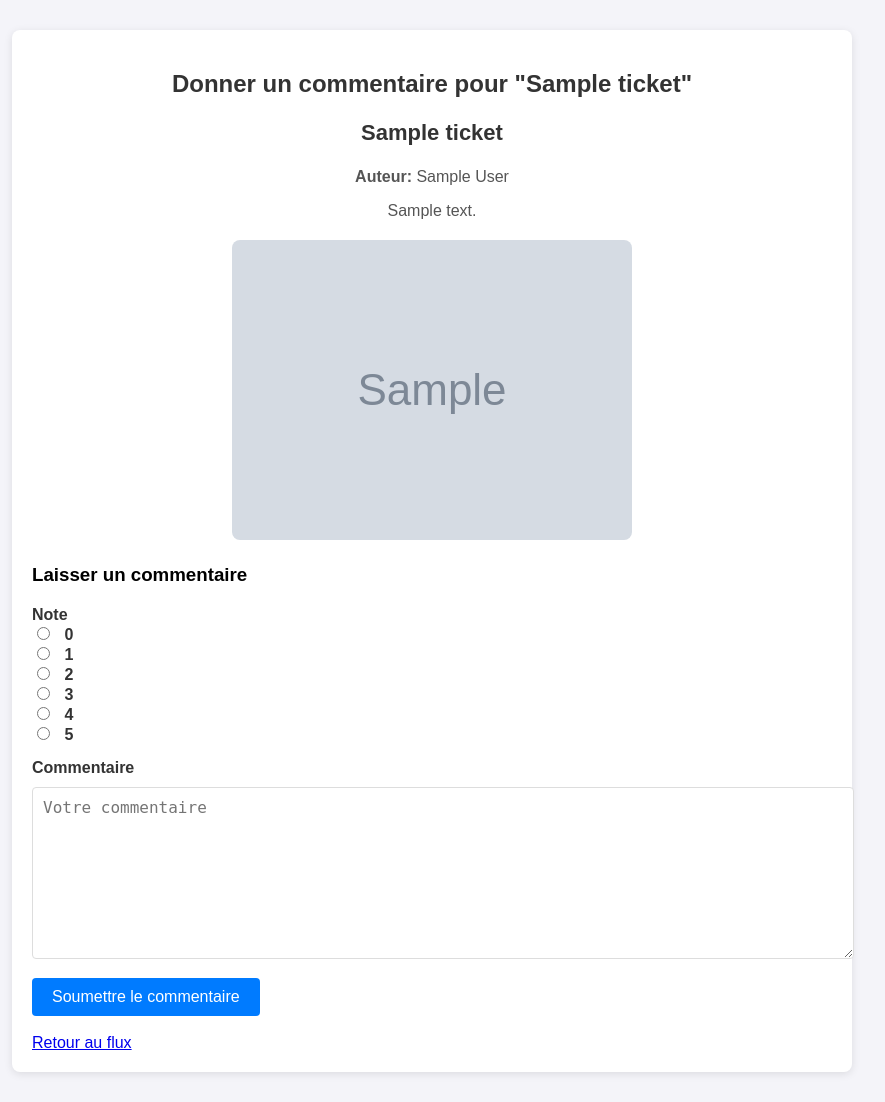
After one commit to Razvan-drb/Project_08_OC, a Django app: page /ticket/1/feedback/ in a window 1280 px wide. The commit adds this page. Shown: the whole page, without its empty margins (208-1093 px from the left). Run offline with Django 5.2, Linux system fonts and the light colour scheme; a user stored in the database is signed in; tables that the repository leaves empty hold one stand-in row (values such as "Sample post"); grey boxes marked "Sample" are stand-in pictures.

```diff
--- a/merchex/LITRevu/forms.py
+++ b/merchex/LITRevu/forms.py
@@ -2,7 +2,7 @@ from django import forms
 from django.contrib.auth.forms import AuthenticationForm
 from django.contrib.auth.models import User
 
-from .models import Inscription, Ticket, Critique
+from .models import Inscription, Ticket, Critique, TicketFeedback
 
 
 ####  INSCRIPTION FORM ####
@@ -64,3 +64,19 @@ class FollowUserForm(forms.Form):
 class LoginForm(forms.Form):
     username = forms.CharField(label="Nom d'utilisateur", max_length=150)
     password = forms.CharField(widget=forms.PasswordInput, label="Mot de passe")
+
+############ TICKET FEEDBACK #############
+class TicketFeedbackForm(forms.ModelForm):
+    class Meta:
+        model = TicketFeedback
+        fields = ['rating', 'comment']
+
+    rating = forms.ChoiceField(
+        choices=[(i, str(i)) for i in range(6)],
+        widget=forms.RadioSelect,
+        label="Note"
+    )
+    comment = forms.CharField(
+        widget=forms.Textarea(attrs={"rows": 6, "placeholder": "Votre commentaire"}),
+        label="Commentaire"
+    )
--- a/merchex/LITRevu/models.py
+++ b/merchex/LITRevu/models.py
@@ -61,3 +61,14 @@ class CritiqueFeedback(models.Model):
 
     def __str__(self):
         return f"Feedback on {self.critique.title} - Rating: {self.rating}/5"
+
+
+class TicketFeedback(models.Model):
+    ticket = models.ForeignKey(Ticket, on_delete=models.CASCADE, related_name="feedbacks")
+    rating = models.PositiveSmallIntegerField(choices=[(i, str(i)) for i in range(6)])
+    comment = models.TextField()
+    user = models.ForeignKey(User, on_delete=models.CASCADE)  # user who gave feedback
+    created_at = models.DateTimeField(auto_now_add=True)
+
+    def __str__(self):
+        return f"Feedback for {self.ticket.book_title} - Rating: {self.rating}/5"
--- /dev/null
+++ b/merchex/LITRevu/static/styles/ticket_feedback.css
@@ -0,0 +1,111 @@
+/* General Styles */
+body {
+    font-family: Arial, sans-serif;
+    margin: 0;
+    padding: 0;
+    background-color: #f4f4f9;
+}
+
+.container {
+    width: 80%;
+    max-width: 800px;
+    margin: 30px auto;
+    padding: 20px;
+    background-color: #fff;
+    border-radius: 8px;
+    box-shadow: 0 2px 8px rgba(0, 0, 0, 0.1);
+}
+
+h2 {
+    font-size: 24px;
+    margin-bottom: 20px;
+    color: #333;
+    text-align: center;
+}
+
+.ticket-details {
+    margin-bottom: 20px;
+    text-align: center;
+}
+
+.ticket-details h3 {
+    font-size: 22px;
+    color: #333;
+}
+
+.ticket-details p {
+    font-size: 16px;
+    color: #555;
+}
+
+.ticket-image {
+    margin: 20px 0;
+}
+
+.ticket-image img {
+    max-width: 100%;
+    height: auto;
+    border-radius: 8px;
+}
+
+/* Feedback Form Styles */
+form {
+    margin-top: 20px;
+}
+
+form .form-group {
+    margin-bottom: 15px;
+}
+
+form label {
+    font-size: 16px;
+    font-weight: bold;
+    color: #333;
+}
+
+form input[type="radio"] {
+    margin-right: 10px;
+}
+
+form textarea {
+    width: 100%;
+    height: 150px;
+    padding: 10px;
+    font-size: 16px;
+    border-radius: 4px;
+    border: 1px solid #ddd;
+    margin-top: 10px;
+    resize: vertical;
+}
+
+form button {
+    display: inline-block;
+    padding: 10px 20px;
+    background-color: #007bff;
+    color: #fff;
+    font-size: 16px;
+    border: none;
+    border-radius: 4px;
+    cursor: pointer;
+    transition: background-color 0.3s ease;
+}
+
+form button:hover {
+    background-color: #0056b3;
+}
+
+/* Custom Button Styles */
+.custom_button {
+    padding: 12px 20px;
+    background-color: #28a745;
+    color: white;
+    font-size: 16px;
+    border: none;
+    border-radius: 4px;
+    cursor: pointer;
+    width: 100%;
+}
+
+.custom_button:hover {
+    background-color: #218838;
+}
--- /dev/null
+++ b/merchex/LITRevu/templates/LITRevu/ticket_feedback.html
@@ -0,0 +1,54 @@
+<!DOCTYPE html>
+<html lang="en">
+<head>
+    <meta charset="UTF-8">
+    <meta name="viewport" content="width=device-width, initial-scale=1.0">
+    <title>Feedback for {{ ticket.book_title }}</title>
+    {% load static %}
+    <link rel="stylesheet" type="text/css" href="{% static 'styles/ticket_feedback.css' %}">
+</head>
+<body>
+    <div class="container">
+        <h2>Donner un commentaire pour "{{ ticket.book_title }}"</h2>
+
+        <!-- Ticket Details -->
+        <div class="ticket-details">
+            <h3>{{ ticket.book_title }}</h3>
+            <p><strong>Auteur:</strong> {{ ticket.author }}</p>
+            <p>{{ ticket.review_content }}</p>
+
+            {% if ticket.image %}
+            <div class="ticket-image">
+                <img src="{{ ticket.image.url }}" alt="Image for {{ ticket.book_title }}">
+            </div>
+            {% else %}
+            <div class="ticket-image">
+                <img src="{% static 'data/placeholder.png' %}" alt="Placeholder image">
+            </div>
+            {% endif %}
+        </div>
+
+        <!-- Feedback Form -->
+        <h3>Laisser un commentaire</h3>
+        <form method="POST">
+            {% csrf_token %}
+            <input type="hidden" name="ticket" value="{{ ticket.id }}">
+
+            <div class="form-group">
+                <label for="rating">Note</label>
+                {{ feedback_form.rating }}
+            </div>
+
+            <div class="form-group">
+                <label for="comment">Commentaire</label>
+                {{ feedback_form.comment }}
+            </div>
+
+            <button type="submit" class="btn btn-primary">Soumettre le commentaire</button>
+        </form>
+
+        <br>
+        <a href="{% url 'flux' %}" class="btn btn-secondary">Retour au flux</a>
+    </div>
+</body>
+</html>
--- a/merchex/LITRevu/views.py
+++ b/merchex/LITRevu/views.py
@@ -8,7 +8,8 @@ from django.shortcuts import render, redirect, get_object_or_404
 from django.urls import reverse
 
 from LITRevu.models import Ticket, Follow, CritiqueFeedback, Critique
-from .forms import InscriptionForm, TicketForm, FollowUserForm, LoginForm, CritiqueForm, CritiqueFeedbackForm
+from .forms import InscriptionForm, TicketForm, FollowUserForm, LoginForm, CritiqueForm, CritiqueFeedbackForm, \
+    TicketFeedbackForm
 from .models import Inscription
 from django.utils.http import url_has_allowed_host_and_scheme
 
@@ -235,3 +236,33 @@ def home_view(request):
         form = LoginForm()
 
     return render(request, 'LITRevu/home.html', {'form': form})
+
+
+################## TICKET FEDDBACK ###########
+
+@login_required(login_url='/home/')
+def ticket_feedback(request, ticket_id):
+    ticket = get_object_or_404(Ticket, id=ticket_id)
+
+    if request.method == 'POST':
+        feedback_form = TicketFeedbackForm(request.POST)
+
+        if feedback_form.is_valid():
+            feedback = feedback_form.save(commit=False)
+            feedback.user = request.user
+            feedback.ticket = ticket  # Link feedback to the ticket
+            feedback.save()
+
+            messages.success(request, "Commentaire et note ajoutés avec succès!")
+            return redirect('flux')  # Redirect to the flux page after submission
+        else:
+            messages.error(request, "Veuillez vérifier les erreurs du formulaire.")
+
+    else:
+        feedback_form = TicketFeedbackForm()
+
+    return render(
+        request,
+        'LITRevu/ticket_feedback.html',
+        {'ticket': ticket, 'feedback_form': feedback_form}
+    )
--- a/merchex/merchex/urls.py
+++ b/merchex/merchex/urls.py
@@ -19,6 +19,9 @@ urlpatterns = [
     path('follow/<int:user_id>/', views.follow_user, name='follow_user'),
     path('unfollow/<int:user_id>/', views.unfollow_user, name='unfollow_user'),
     path('create-critique/', views.create_critique, name='create_critique'),
+
+    path('ticket/<int:ticket_id>/feedback/', views.ticket_feedback, name='ticket_feedback'),
+
     path('hide-critique/<int:critique_id>/', views.hide_critique, name='hide_critique'),
     path('hide_ticket/<int:ticket_id>/', views.hide_ticket, name='hide_ticket'),
 
```
Also changed, not shown: merchex/LITRevu/static/styles/flux.css (+24 -8 lines), merchex/LITRevu/templates/LITRevu/flux.html (+6 -1 lines), merchex/LITRevu/migrations/0015_ticketfeedback.py (added).
